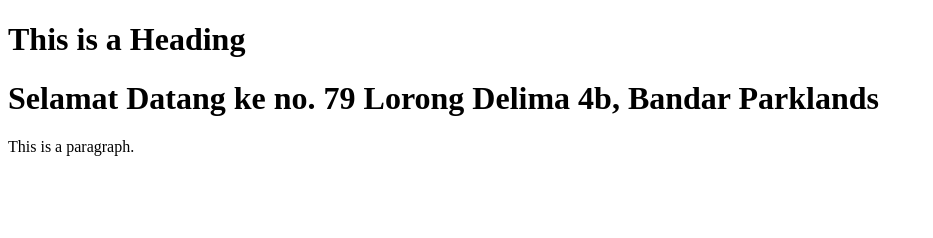
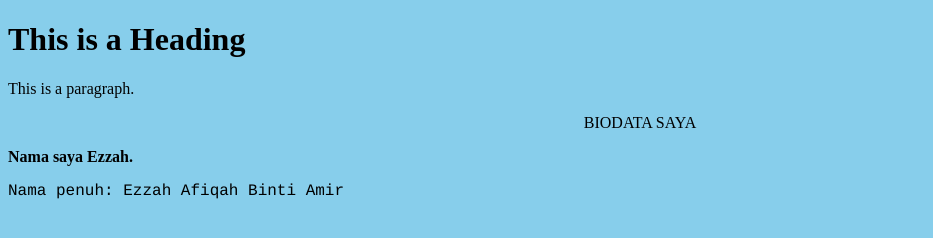
Before and after one commit to dahya79/Amali1, a plain HTML site: page index.html in a window 1280 px wide. Shown: the whole page, without its empty margins (0-933 px from the left). Drawn offline with Linux system fonts and the light colour scheme.

Commit message:
fail index di branch font-family

```diff
--- a/index.html
+++ b/index.html
@@ -3,9 +3,12 @@
 <head>
 <title>Page Title</title>
 </head>
-<body>
+<body style="background-color: skyblue;">
 <h1>This is a Heading</h1>
-  <h1>Selamat Datang ke no. 79 Lorong Delima 4b, Bandar Parklands</h1>
 <p>This is a paragraph.</p>
+<p style="text-align: center;">BIODATA SAYA</p>
+<b>Nama saya Ezzah.</b>
+<p style="font-family: courier;">Nama penuh: Ezzah Afiqah Binti
+Amir</p>
 </body>
 </html>
```
